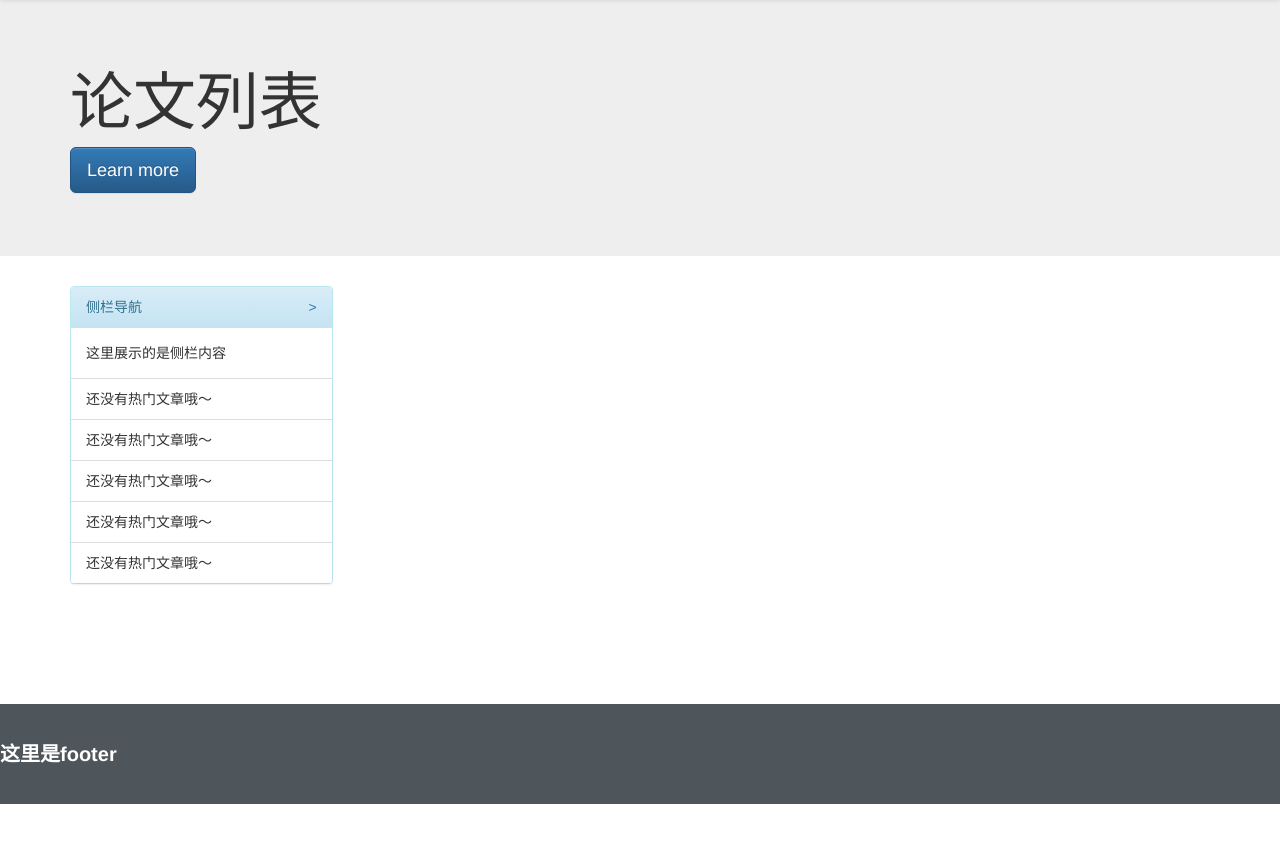
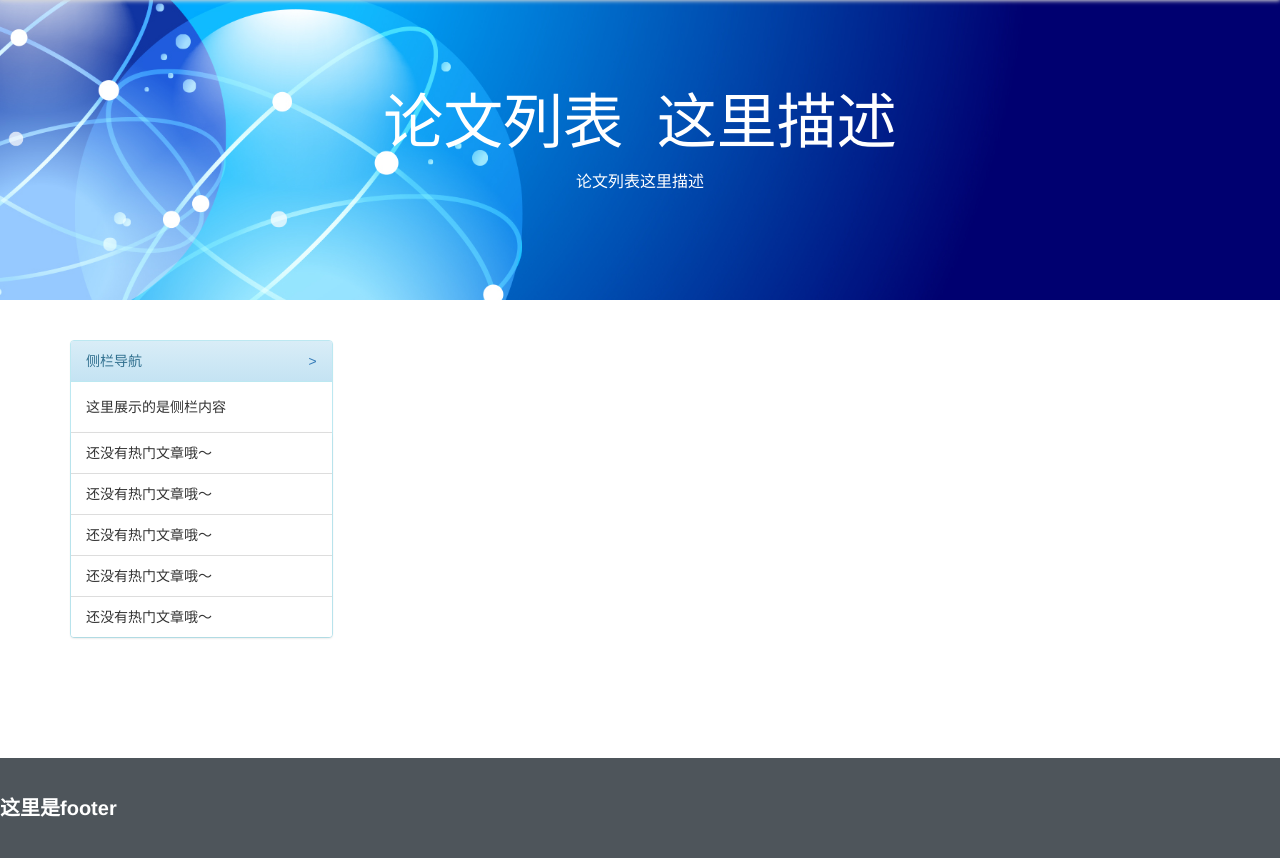
Before and after one commit to lingshanjun/datamole, a Django app: page /science/paper/ in a window 1280 px wide. Shown: the part 80-938 px from the top of the page. Before the commit the page ends 884 px from the top, so only its background shows below. Run offline with Django 3.2, Linux system fonts and the light colour scheme; data that the repository does not hold is empty; some libraries are stand-ins or nearby versions.

Commit message:
add paper list banner

```diff
--- /dev/null
+++ b/datamole/statics/science/css/paper.css
@@ -0,0 +1,43 @@
+/**
+ * paper css
+ */
+
+/*list top*/
+.ltop{
+    background: url('/static/science/img/paper_top1.jpg') no-repeat center;
+    background-size: cover;
+    height: 300px;
+}
+.ltop_box{
+    width: 990px;
+    height: 100%;
+    margin: 0 auto;
+    position: relative;
+}
+.ltop_box i{
+    position: absolute;
+    top: 80px;
+    left: 0;
+    z-index: 100;
+    width: 100%;
+    font-size: 60px;
+    color: #fff;
+    text-align: center;
+    font-style: normal;
+    font-weight: 100;
+    font-family:'方正兰亭纤黑_GBK','方正兰亭纤黑简体','方正兰亭纤黑繁体','微软雅黑','Helvetica Neue',Helvetica,Arial;
+}
+.ltop_box p{
+    position: absolute;
+    top: 171px;
+    left: 0;
+    z-index: 100;
+    width: 100%;
+    font-size: 16px;
+    color: #fff;
+    text-align: center;
+    font-weight: 100;
+}
+.lcontainer{
+    margin-top: 40px;
+}
--- a/science/templates/paper_list.html
+++ b/science/templates/paper_list.html
@@ -1,16 +1,16 @@
 {% extends 'base.html' %}{% load staticfiles %}
 {% block title %}论文列表-数据锚{% endblock %}
 {% block css %}
-<!-- <link rel="stylesheet" href="{% static 'blog/lib/highlight/styles/solarized-light.css' %}"> -->
+<link rel="stylesheet" href="{% static 'science/css/paper.css' %}">
 {% endblock %}
 {% block content %}
-	<div class="jumbotron">
-		<div class="container">
-		  	<h1>论文列表</h1>
-		  	<p><a class="btn btn-primary btn-lg" href="#" role="button">Learn more</a></p>
-	  	</div>
+	<div class="ltop">
+		<div class="ltop_box">
+			<i>论文列表&nbsp;&nbsp;这里描述</i>
+			<p>论文列表这里描述</p>
+		</div>
 	</div>
-	<div class="container-fluid- container">
+	<div class="container-fluid- container lcontainer">
 		<div class="row">
 			<div class="col-sm-3">
 				<div class="panel panel-info">
```
Also changed, not shown: datamole/statics/science/img/paper_top1.jpg (added).
